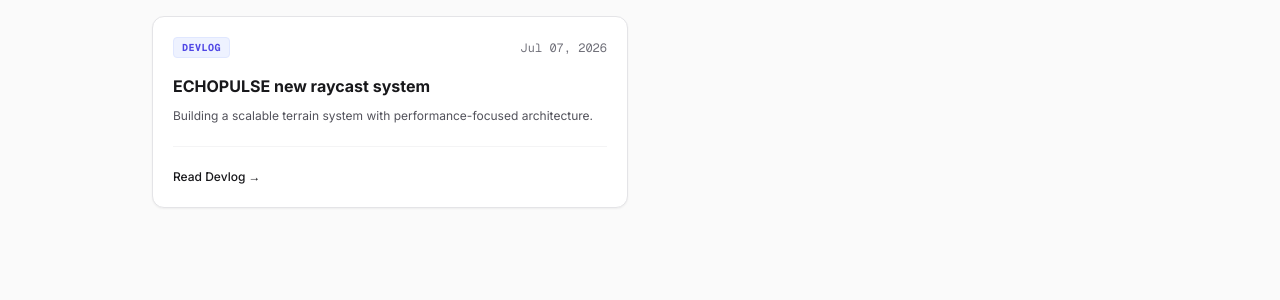
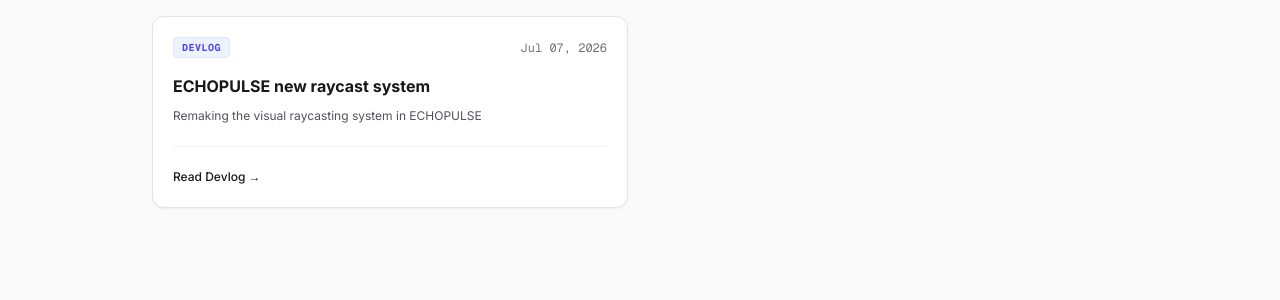
Before and after one commit to StarryBit/starrybit.github.io, a Jekyll site: the page built from blog/index.html, in a window 1280 px wide. Shown: the part 310-610 px from the top of the page. Built offline with Jekyll 4.4.1, drawn with Linux system fonts in a browser that asks for light colours; nearby versions of some CDN libraries.

Commit message:
Update 2026-07-07-echopulse-new-raycast.html

```diff
--- a/_posts/2026-07-07-echopulse-new-raycast.html
+++ b/_posts/2026-07-07-echopulse-new-raycast.html
@@ -2,7 +2,7 @@
 layout: post
 title: "ECHOPULSE new raycast system"
 date: 2026-07-07
-excerpt: "Building a scalable terrain system with performance-focused architecture."
+excerpt: "Remaking the visual raycasting system in ECHOPULSE"
 ---
 
 <section class="space-y-8">
@@ -37,6 +37,13 @@
             Screenshots
         </h2>
 
+        <div class="image-gallery">
+            <img src="/assets/devlogs/build1.png" alt="">
+            <img src="/assets/devlogs/build2.png" alt="">
+            <img src="/assets/devlogs/build3.png" alt="">
+            <img src="/assets/devlogs/build4.png" alt="">
+        </div>
+
         <img
             src="{{ '/assets/terrain.png' | relative_url }}"
             class="rounded-xl border border-zinc-200 dark:border-zinc-800"
```
